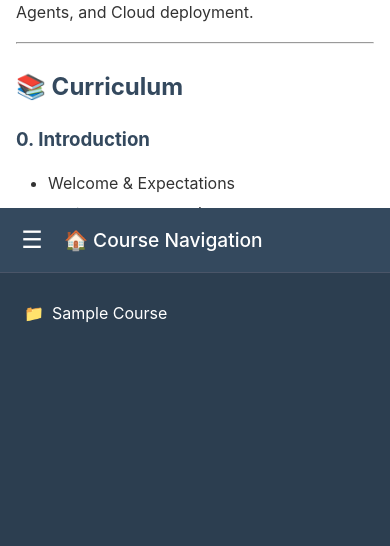
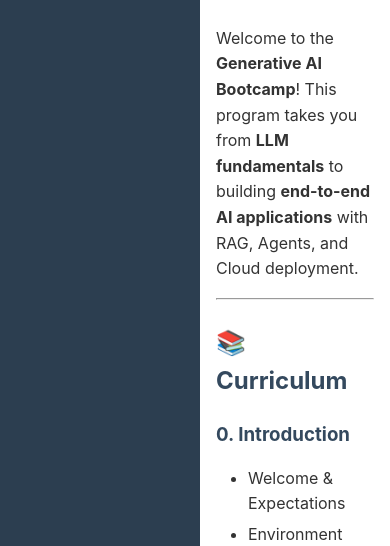
Before and after one commit to jyotibizp/mdelarn, a website: page frontend/index.html in a window 390 px wide. Shown: the part 298-844 px from the top of the page. Drawn offline with nearby package versions, Linux system fonts and the light colour scheme; no server answers; files whose address does not match are found by name.

Commit message:
making navigation mobile responsive

```diff
--- a/frontend/style.css
+++ b/frontend/style.css
@@ -371,22 +371,37 @@ body {
 
 /* Responsive design */
 @media (max-width: 768px) {
-    .app-container {
-        flex-direction: column;
+    .sidebar {
+        width: 250px;
     }
 
-    .sidebar {
-        width: 100%;
-        height: 40vh;
-        order: 2;
+    .sidebar.collapsed {
+        width: 50px;
     }
 
-    .content-area {
-        order: 1;
-        height: 60vh;
+    .content-header {
+        padding: 1rem;
     }
 
     .content-canvas {
         padding: 1rem;
     }
+
+    .sidebar-header {
+        padding: 0.75rem;
+    }
+
+    .sidebar-title {
+        font-size: 1rem;
+    }
 }
+
+@media (max-width: 480px) {
+    .sidebar {
+        width: 200px;
+    }
+
+    .sidebar-title {
+        font-size: 0.9rem;
+    }
+}
```
